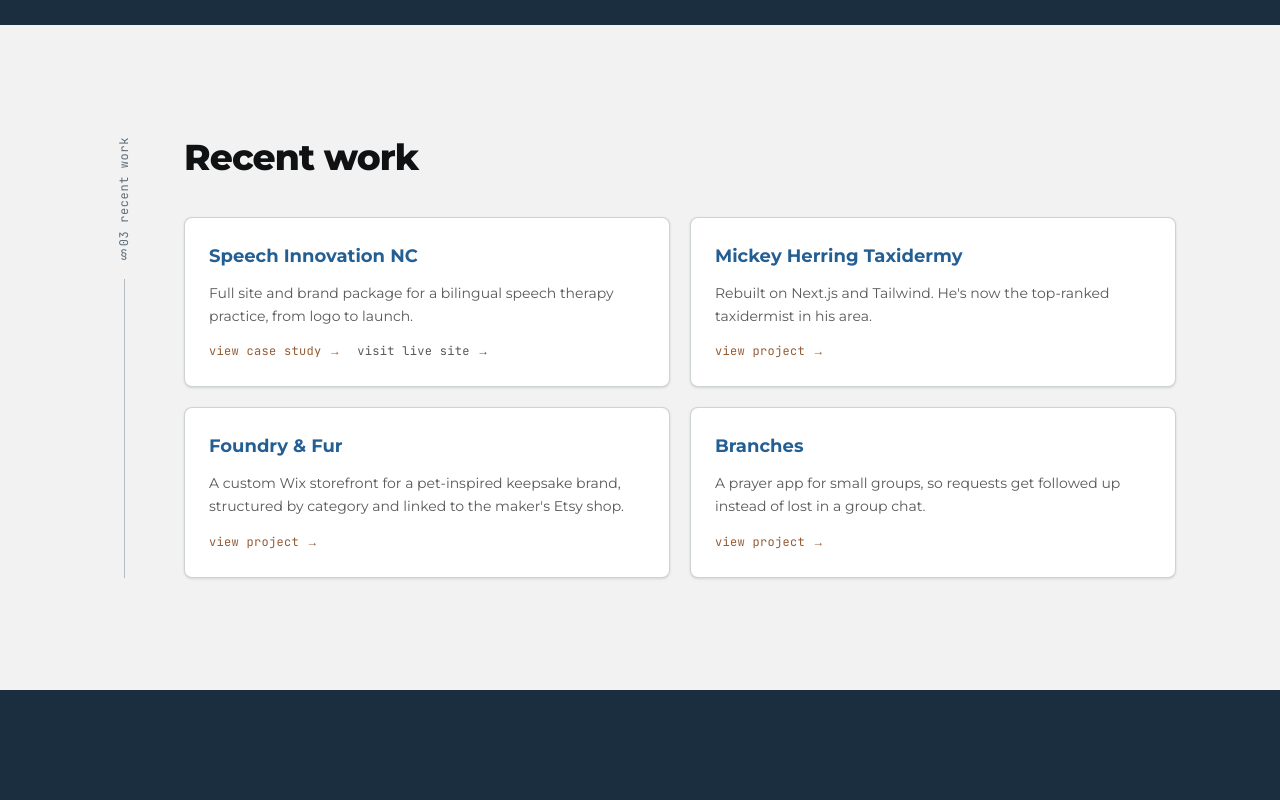
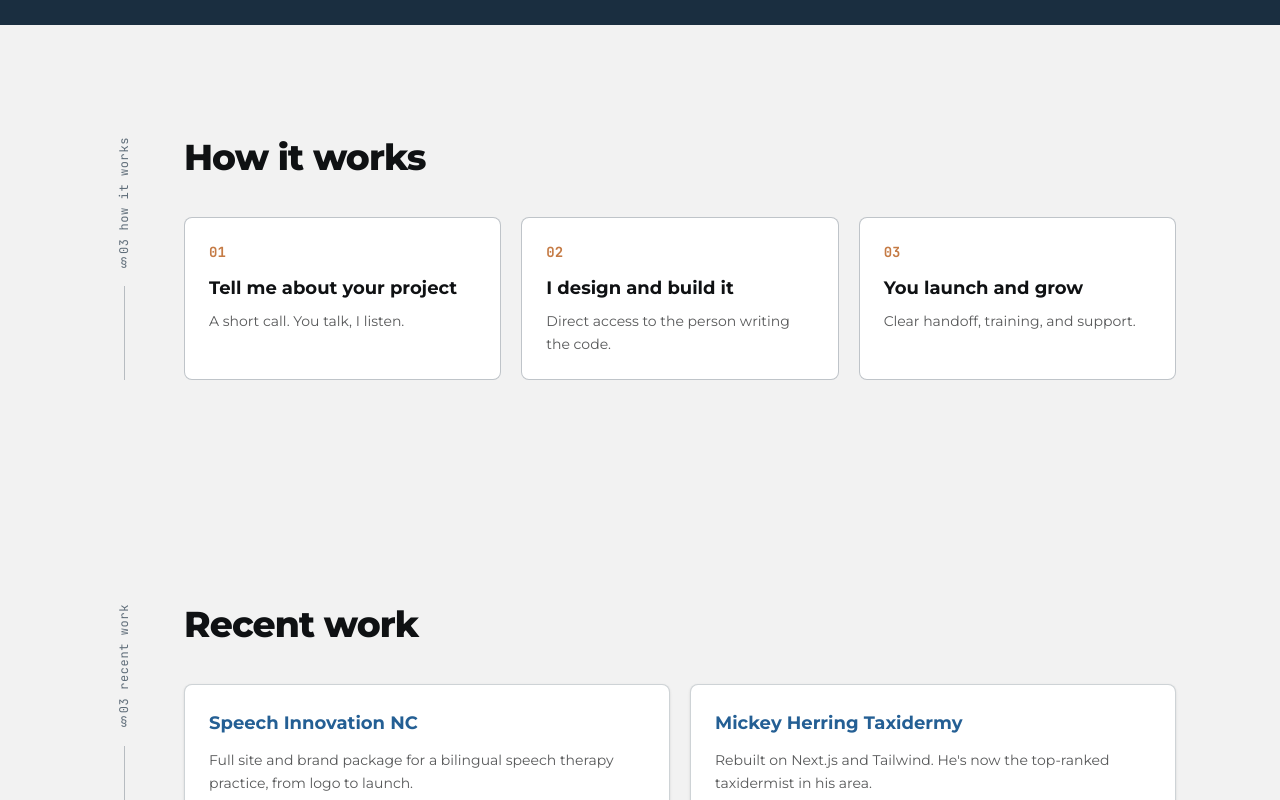
Before and after one commit to jboe26/AnchorTechInnovations_nextjs, a Next.js app in the folder anchortech-nextjs/: page / in a window 1280 px wide. Shown: the part 2240-3040 px from the top of the page. Built offline with nearby package versions, Linux system fonts and the light colour scheme.

Commit message:
Homepage refresh: app/page.tsx

```diff
--- a/anchortech-nextjs/app/page.tsx
+++ b/anchortech-nextjs/app/page.tsx
@@ -1,6 +1,7 @@
 import Hero from "@/components/home/Hero";
 import WhyWorkTogether from "@/components/home/WhyWorkTogether";
 import Services from "@/components/home/Services";
+import Process from "@/components/home/Process";
 import FeaturedProjects from "@/components/home/FeaturedProjects";
 import Founder from "@/components/home/Founder";
 import Pricing from "@/components/home/Pricing";
@@ -12,6 +13,7 @@ export default function Home() {
       <Hero />
       <WhyWorkTogether />
       <Services />
+      <Process />
       <FeaturedProjects />
       <Founder />
       <Pricing />
```
